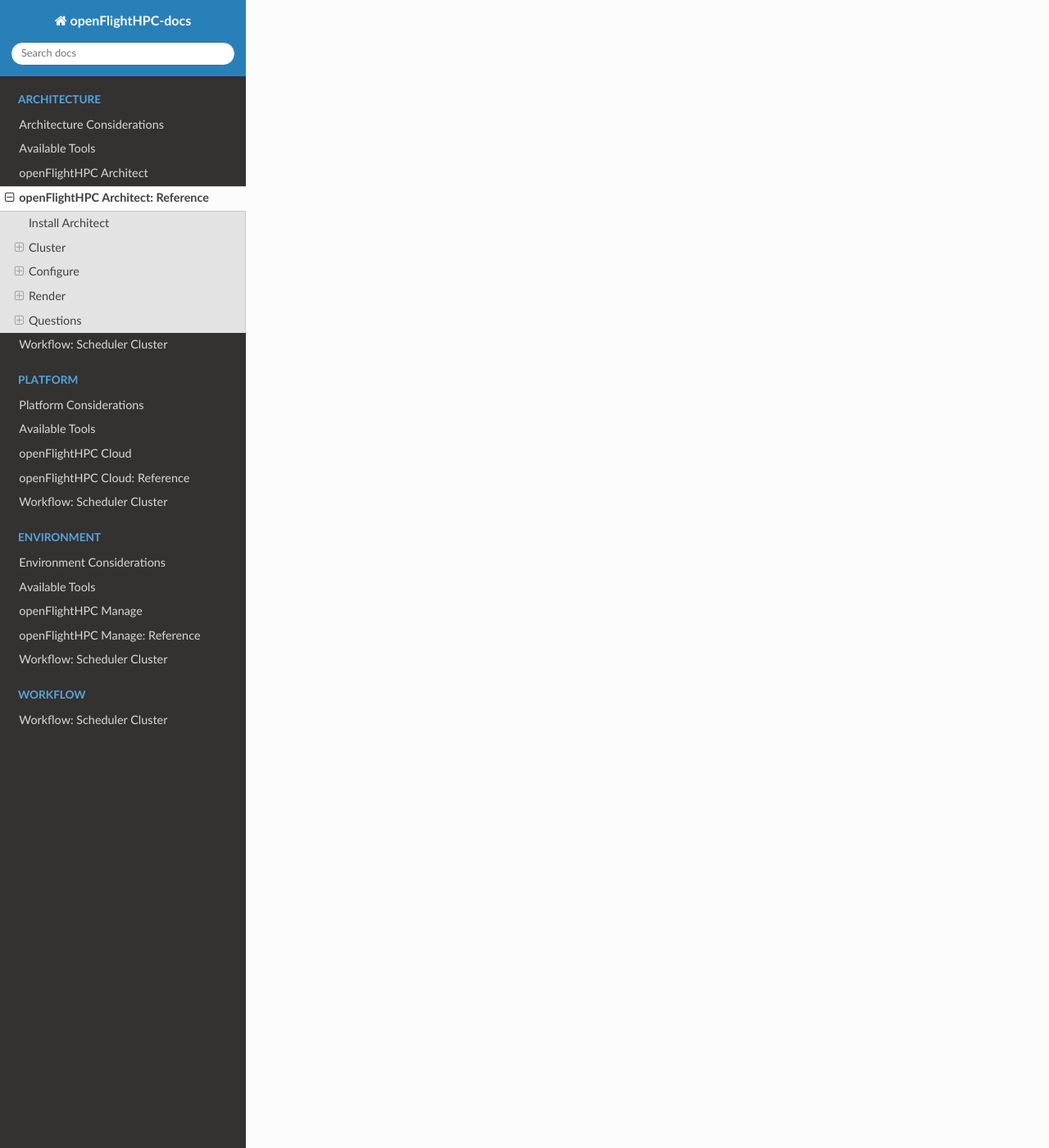
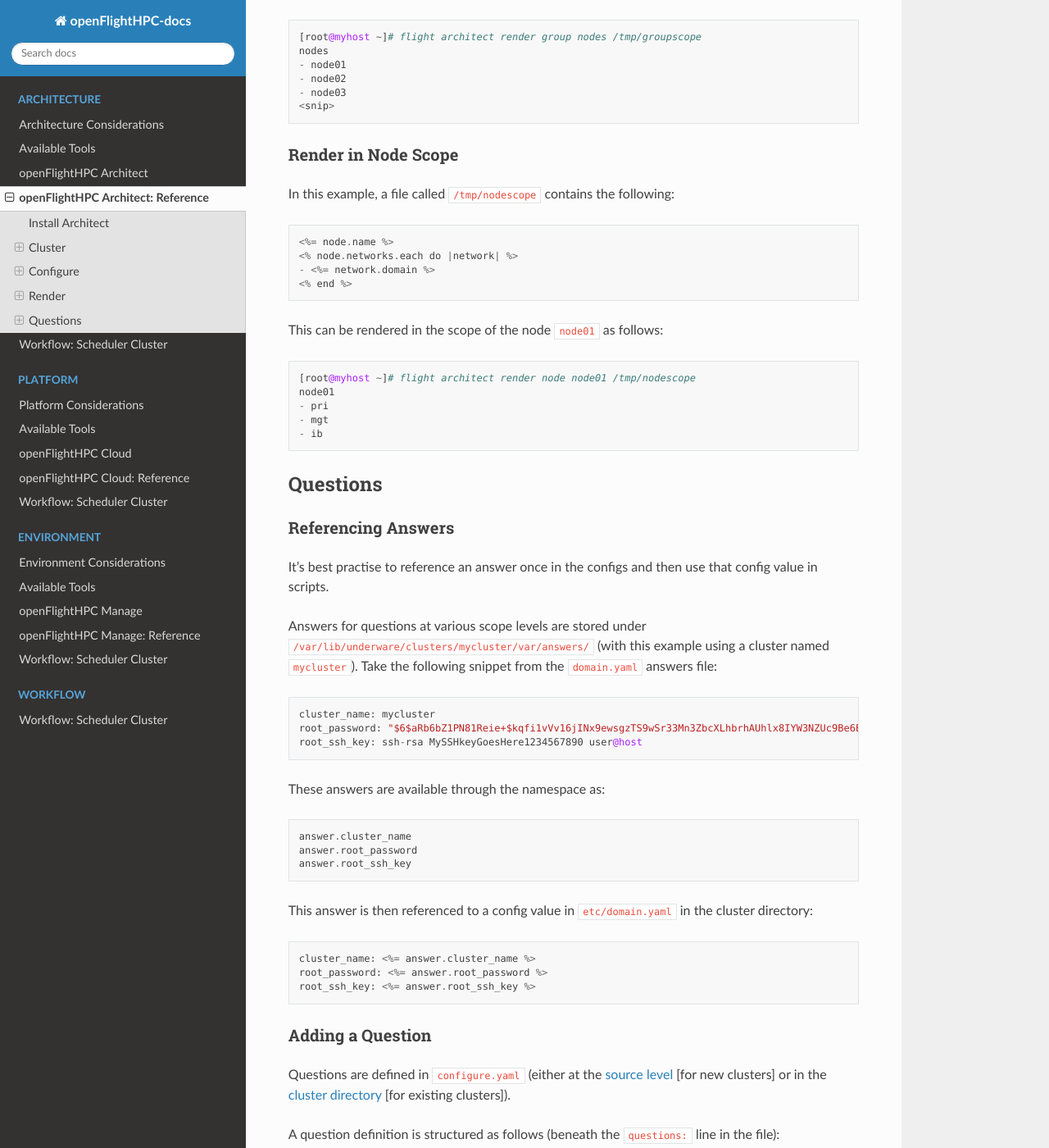
Before and after one commit to openflighthpc/build.openflighthpc.org, a Sphinx documentation site: the page built from docs/source/architecture/openflighthpc-architect-reference.rst, in a window 1280 px wide and 1400 px high, scrolled down 4569 px. Shown: the whole window at 82% size. Built offline with Sphinx 7.4.7 and the Read the Docs theme 2.0.0, drawn with Linux system fonts in a browser that asks for light colours; some of the changed text lies outside the part shown.

Commit message:
Finish ref

```diff
--- a/docs/source/architecture/openflighthpc-architect-reference.rst
+++ b/docs/source/architecture/openflighthpc-architect-reference.rst
@@ -101,7 +101,7 @@
 
 To modify an existing node::
 
-    [root@myhost ~]# flight underware configure node compute01
+    [root@myhost ~]# flight architect configure node compute01
     Use this machine as a gateway for network traffic? (1/1) [yes/no]  |no|
 
 .. note:: If the node name provided to the command doesn't already exist within a group then it will be created as an orphan node and will inherit settings directly from the domain.
@@ -114,22 +114,123 @@
 Render in Domain Scope
 ^^^^^^^^^^^^^^^^^^^^^^
 
+In this example, a file called ``/tmp/domainscope`` contains the following::
+
+    <%= domain.cluster_name %>
+
+This can be rendered in domain scope as follows::
+
+    [root@myhost ~]# flight architect render domain /tmp/domainscope
+    mycluster
 
 Render in Group Scope
 ^^^^^^^^^^^^^^^^^^^^^^
 
+In this example, a file called ``/tmp/groupscope`` contains the following::
+
+    <%= group.name %>
+    <% group.nodes.each do |node| %>
+    - <%= node.name %>
+    <% end %>
+
+This can be rendered in the scope of the group ``nodes`` as follows::
+
+    [root@myhost ~]# flight architect render group nodes /tmp/groupscope
+    nodes
+    - node01
+    - node02
+    - node03
+    <snip>
 
 Render in Node Scope
 ^^^^^^^^^^^^^^^^^^^^^^
 
+In this example, a file called ``/tmp/nodescope`` contains the following::
+
+    <%= node.name %>
+    <% node.networks.each do |network| %>
+    - <%= network.domain %>
+    <% end %>
+
+This can be rendered in the scope of the node ``node01`` as follows::
+
+    [root@myhost ~]# flight architect render node node01 /tmp/nodescope
+    node01
+    - pri
+    - mgt
+    - ib
+
+.. _architect-questions:
 
 Questions
 ---------
 
-Referencing Answer
-^^^^^^^^^^^^^^^^^^
+Referencing Answers
+^^^^^^^^^^^^^^^^^^^
 
-It's best practise to reference an answer once in the configs and then use that config value in scripts
+It's best practise to reference an answer once in the configs and then use that config value in scripts.
+
+Answers for questions at various scope levels are stored under ``/var/lib/underware/clusters/mycluster/var/answers/`` (with this example using a cluster named ``mycluster``). Take the following snippet from the ``domain.yaml`` answers file::
+
+    cluster_name: mycluster
+    root_password: "$6$aRb6bZ1PN81Reie+$kqfi1vVv16jINx9ewsgzTS9wSr33Mn3ZbcXLhbrhAUhlx8IYW3NZUc9Be6EtMABUrhlMqrDIcp5JcuOUNAROQ/"
+    root_ssh_key: ssh-rsa MySSHkeyGoesHere1234567890 user@host
+
+These answers are available through the namespace as::
+
+    answer.cluster_name
+    answer.root_password
+    answer.root_ssh_key
+
+This answer is then referenced to a config value in ``etc/domain.yaml`` in the cluster directory::
+
+    cluster_name: <%= answer.cluster_name %>
+    root_password: <%= answer.root_password %>
+    root_ssh_key: <%= answer.root_ssh_key %>
 
 Adding a Question
 ^^^^^^^^^^^^^^^^^
+
+Questions are defined in ``configure.yaml`` (either at the :ref:`source level <source-configuration-templates>` [for new clusters] or in the :ref:`cluster directory <cluster-configuration-templates>` [for existing clusters]).
+
+A question definition is structured as follows (beneath the ``questions:`` line in the file)::
+
+      - &cluster_name
+        identifier: cluster_name
+        question: 'Name of the cluster'
+
+It's best practice to keep the anchor (``&cluster_name``) and the identifier (``cluster_name``) consistent for referencing throughout the questions definition and config files. The ``question`` is what will be displayed on the prompt during :ref:`the configure process <architect-configure-cluster>`.
+
+Once a question has been defined it won't be asked unless added to one of the scope lists at the bottom of the file. The above example question is defined to be asked at the domain level::
+
+    domain:
+      - *cluster_name
+
+Question Flags
+^^^^^^^^^^^^^^
+
+The following snippets are optional flags that can appended to question definitions.
+
+::
+
+    default: 'my default answer'
+
+The placeholder/default answer for the question.
+
+::
+
+    choices:
+      - option1
+      - option2
+      - option3
+
+A list of available options, these will be displayed during the configure process and the user must select one of the options to continue.
+
+::
+
+    type: boolean
+
+Defines the type of answer. Booleans will only accept ``true``/``false`` as valid answers. The other available types are:
+
+- ``password`` which will prompt for a password twice and save the password in an encrypted format.
+- ``integer`` which will only allow numerical answers.
```
Also changed, not shown: docs/source/architecture/openflighthpc-architect.rst (+2 -42 lines).
